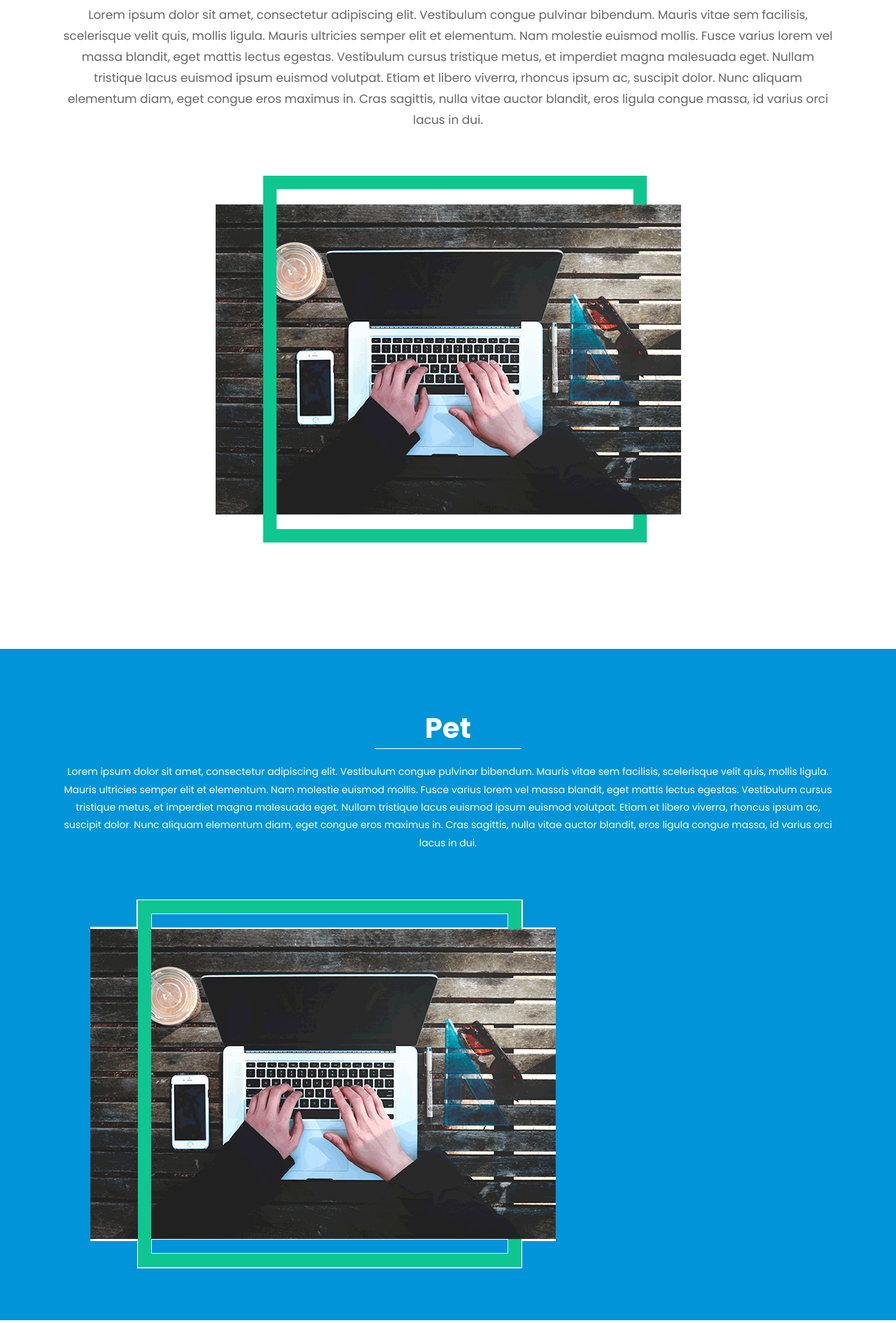
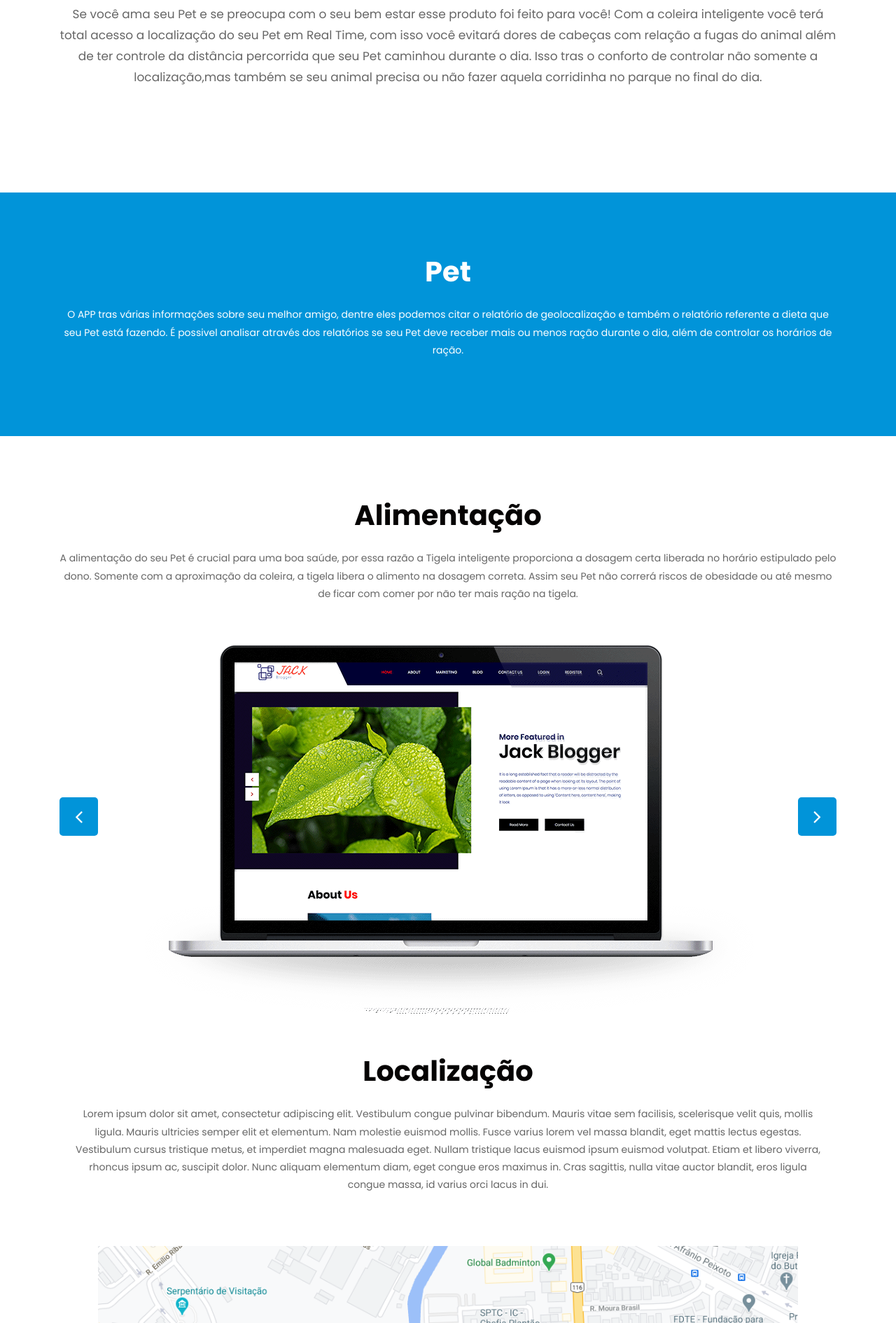
Before and after one commit to matheusholannda/MyCutePet, a plain HTML site: page index.html in a window 1280 px wide. Shown: the part 754-2644 px from the top of the page at 70% size. Drawn offline with nearby package versions, Linux system fonts and the light colour scheme.

Commit message:
Adição do campo de localização

```diff
--- a/css/style.css
+++ b/css/style.css
@@ -1755,7 +1755,6 @@ input[type="radio"] .styled:checked+label::after {
 	font-weight: bold;
 	color: #050303;
 	line-height: 46px;
-	border-bottom: #0fc690 solid 1px;
 	width: 410px;
 	margin: 0 auto;
 	margin-bottom: 0px;
@@ -1769,7 +1768,7 @@ input[type="radio"] .styled:checked+label::after {
 }
 
 .about .img-box {
-	text-align: center;
+	text-align: center !important;
 }
 
 .about .img-box figure {
@@ -1809,7 +1808,6 @@ input[type="radio"] .styled:checked+label::after {
 
 .service .titlepage h2 {
 	color: #ffffff !important;
-	border-bottom: #ffffff solid 1px !important;
 }
 
 .service .titlepage span {
@@ -1857,7 +1855,6 @@ input[type="radio"] .styled:checked+label::after {
 	font-weight: bold;
 	color: #050303;
 	line-height: 46px;
-	border-bottom: #0fc690 solid 1px;
 	width: 210px;
 	margin: 0 auto;
 	margin-bottom: 0px;
@@ -1991,7 +1988,7 @@ img.zoom {
 #main_slider .carousel-control-next:hover,
 #main_slider .carousel-control-prev:focus,
 #main_slider .carousel-control-next:focus {
-	background: #DCEF3D;
+	background:#DCEF3D;
 	color: #fff;
 }
 
@@ -2092,7 +2089,7 @@ img.zoom {
 #testimonial_slider .carousel-control-prev:focus,
 #testimonial_slider .carousel-control-next:focus {
 	color: #fff;
-	background: #0fc690;
+	background:#DCEF3D;
 	width: 50px;
 	height: 50px;
 }
@@ -2391,7 +2388,7 @@ ul.contant_icon li img {
 #myCarousel .carousel-control-next:hover,
 #myCarousel .carousel-control-prev:focus,
 #myCarousel .carousel-control-next:focus {
-	background: #0fc690;
+	background: #DCEF3D;
 	color: #fff;
 }
 
--- a/index.html
+++ b/index.html
@@ -57,11 +57,11 @@
                      <div class="limit-box">
                         <nav class="main-menu">
                            <ul class="menu-area-main">
-                              <li> <a href="#about">Proprietário</a> </li>
-                              <li> <a href="#service">Pet</a> </li>
-                              <li> <a href="#download">Alimentação</a> </li>
-                              <li> <a href="#testimonial">Localização</a> </li>
-                              <li> <a href="#testimonial">Fale Conosco</a> </li>
+                              <li> <a href="#proprietario">Proprietário</a> </li>
+                              <li> <a href="#pet">Pet</a> </li>
+                              <li> <a href="#alimentacao">Alimentação</a> </li>
+                              <li> <a href="#localizacao">Localização</a> </li>
+                              <li> <a href="#depoimentos">Fale Conosco</a> </li>
                            </ul>
                         </nav>
                      </div>
@@ -91,26 +91,19 @@
       </div>
    </section>
    <!-- about  -->
-   <div id="about" class="about top_layer">
+   <div id="proprietario" class="about top_layer">
       <div class="container">
          <div class="row">
             <div class="col-md-12">
                <div class="titlepage">
                   <h2>Proprietário</h2>
-                  <span>Lorem ipsum dolor sit amet, consectetur adipiscing elit. Vestibulum congue pulvinar bibendum.
-                     Mauris vitae sem facilisis, scelerisque velit quis, mollis ligula. Mauris ultricies semper elit et
-                     elementum. Nam molestie euismod mollis. Fusce varius lorem vel massa blandit, eget mattis lectus
-                     egestas. Vestibulum cursus tristique metus, et imperdiet magna malesuada eget. Nullam tristique
-                     lacus euismod ipsum euismod volutpat. Etiam et libero viverra, rhoncus ipsum ac, suscipit dolor.
-                     Nunc aliquam elementum diam, eget congue eros maximus in. Cras sagittis, nulla vitae auctor
-                     blandit, eros ligula congue massa, id varius orci lacus in dui. </span>
-               </div>
-            </div>
-         </div>
-         <div class="row">
-            <div class="col-md-12">
-               <div class="img-box">
-                  <figure><img src="images/about.png" alt="img" /></figure>
+                  <span>Se você ama seu Pet e se preocupa com o seu bem estar esse produto foi feito para você!
+                     Com a coleira inteligente você terá total acesso a localização do seu Pet em Real Time, com isso
+                     você evitará dores de cabeças com relação a fugas do animal além de ter controle da distância
+                     percorrida que seu Pet caminhou durante o dia.
+                     Isso tras o conforto de controlar não somente a localização,mas também se seu animal precisa ou não
+                     fazer aquela corridinha no parque no final do dia.
+                  </span>
                </div>
             </div>
          </div>
@@ -118,26 +111,17 @@
    </div>
    <!-- end abouts -->
    <!-- service -->
-   <div id="about" class="service">
+   <div id="pet" class="service">
       <div class="container">
          <div class="row">
             <div class="col-md-12">
                <div class="titlepage">
                   <h2>Pet</h2>
-                  <span>Lorem ipsum dolor sit amet, consectetur adipiscing elit. Vestibulum congue pulvinar bibendum.
-                     Mauris vitae sem facilisis, scelerisque velit quis, mollis ligula. Mauris ultricies semper elit et
-                     elementum. Nam molestie euismod mollis. Fusce varius lorem vel massa blandit, eget mattis lectus
-                     egestas. Vestibulum cursus tristique metus, et imperdiet magna malesuada eget. Nullam tristique
-                     lacus euismod ipsum euismod volutpat. Etiam et libero viverra, rhoncus ipsum ac, suscipit dolor.
-                     Nunc aliquam elementum diam, eget congue eros maximus in. Cras sagittis, nulla vitae auctor
-                     blandit, eros ligula congue massa, id varius orci lacus in dui. </span>
-               </div>
-            </div>
-         </div>
-         <div class="row">
-            <div class="col-md-12">
-               <div class="img-box">
-                  <figure><img src="images/about.png" alt="img" /></figure>
+                  <span>O APP tras várias informações sobre seu melhor amigo, dentre eles podemos citar o relatório de
+                     geolocalização e também o relatório referente a dieta que seu Pet está fazendo.
+                     É possivel analisar através dos relatórios se seu Pet deve receber mais ou menos ração durante o
+                     dia, além de controlar os horários de ração.
+                  </span>
                </div>
             </div>
          </div>
@@ -145,20 +129,23 @@
    </div>
    <!-- end service -->
    <!-- Download -->
-   <div id="download" class="download">
+   <div id="alimentacao" class="download">
       <div class="container">
          <div class="row">
             <div class="col-md-12">
                <div class="titlepage">
                   <h2>Alimentação</h2>
-                  <span>Lorem ipsum dolor sit amet, consectetur adipiscing elit. Quisque rutrum neque congue massa
-                     sodales, a imperdiet libero auctor. Sed consectetur lacus et dui lacinia consectetur. Praesent
-                     tempus mollis est at imperdiet. Praesent in mauris ex. Vivamus nulla velit, gravida in
-                     semper.</span>
+                  <span>A alimentação do seu Pet é crucial para uma boa saúde, por essa razão a Tigela inteligente
+                     proporciona a dosagem certa liberada no horário estipulado pelo dono.
+                     Somente com a aproximação da coleira, a tigela libera o alimento na dosagem correta.
+                     Assim seu Pet não correrá riscos de obesidade ou até mesmo de ficar com comer por não ter mais
+                     ração na tigela.
+
+                  </span>
                </div>
             </div>
          </div>
-         <div class="row">
+         <div class="row" style="margin-bottom: 3em;">
             <div class="col-md-12">
                <div id="main_slider" class="carousel slide banner-main" data-ride="carousel">
                   <div class="carousel-inner">
@@ -175,11 +162,35 @@
                </div>
             </div>
          </div>
+         <div id="localizacao" class="container">
+            <div class="row">
+               <div class="col-md-12">
+                  <div class="titlepage">
+                     <h2>Localização</h2>
+                     <span>Lorem ipsum dolor sit amet, consectetur adipiscing elit. Vestibulum congue pulvinar bibendum.
+                        Mauris vitae sem facilisis, scelerisque velit quis, mollis ligula. Mauris ultricies semper elit
+                        et
+                        elementum. Nam molestie euismod mollis. Fusce varius lorem vel massa blandit, eget mattis lectus
+                        egestas. Vestibulum cursus tristique metus, et imperdiet magna malesuada eget. Nullam tristique
+                        lacus euismod ipsum euismod volutpat. Etiam et libero viverra, rhoncus ipsum ac, suscipit dolor.
+                        Nunc aliquam elementum diam, eget congue eros maximus in. Cras sagittis, nulla vitae auctor
+                        blandit, eros ligula congue massa, id varius orci lacus in dui. </span>
+                  </div>
+               </div>
+            </div>
+            <div class="row">
+               <div class="col-md-12">
+                  <div class="img-box">
+                     <figure style="text-align: center;"><img src="images/map.png" alt="img" /></figure>
+                  </div>
+               </div>
+            </div>
+         </div>
       </div>
    </div>
    <!-- end Download -->
    <!-- Testimonial -->
-   <div id="testimonial" class="testimonial">
+   <div id="depoimentos" class="testimonial">
       <div class="container">
          <div class="row">
             <div class="col-md-12">
@@ -196,11 +207,12 @@
                         <img class="first-slide" src="images/testimonial-img.png">
                         <div class="container">
                            <div class="carousel-caption relat">
-                              <h3>Luka due</h3>
-                              <span><i class="fa fa-quote-left"></i> ( foundery )<i
+                              <h3>Fábio Dantas</h3>
+                              <span><i class="fa fa-quote-left"></i> ( Fundador )<i
                                     class="fa fa-quote-right"></i></span>
-                              <p>It is a long established fact that a reader will be distracted by the readable content
-                                 of a page when looking at its layout. The point of using Lorem </p>
+                              <p>Comprei a coleira e a tigela My Cute Pet e estou maravilhada!
+                                 Descobri porque meu cachorro sempre fugia de casa, através do GPS rastreie e descobri
+                                 onde ele costumava ir! Ele tinha uma 'namorada' à duas quadras da minha casa!</p>
                            </div>
                         </div>
                      </div>
@@ -211,8 +223,9 @@
                               <h3>Luka due</h3>
                               <span><i class="fa fa-quote-left"></i> ( foundery )<i
                                     class="fa fa-quote-right"></i></span>
-                              <p>It is a long established fact that a reader will be distracted by the readable content
-                                 of a page when looking at its layout. The point of using Lorem </p>
+                              <p>Comprei a coleira e a tigela My Cute e só tenho elogios!
+                                 Consigo manter meu Pet alimentado, sempre na hora certa. Ele nunca mais ficou doente!
+                              </p>
                            </div>
                         </div>
                      </div>
```
Also changed, not shown: images/about-bg.png (deleted), images/map.png (added).
